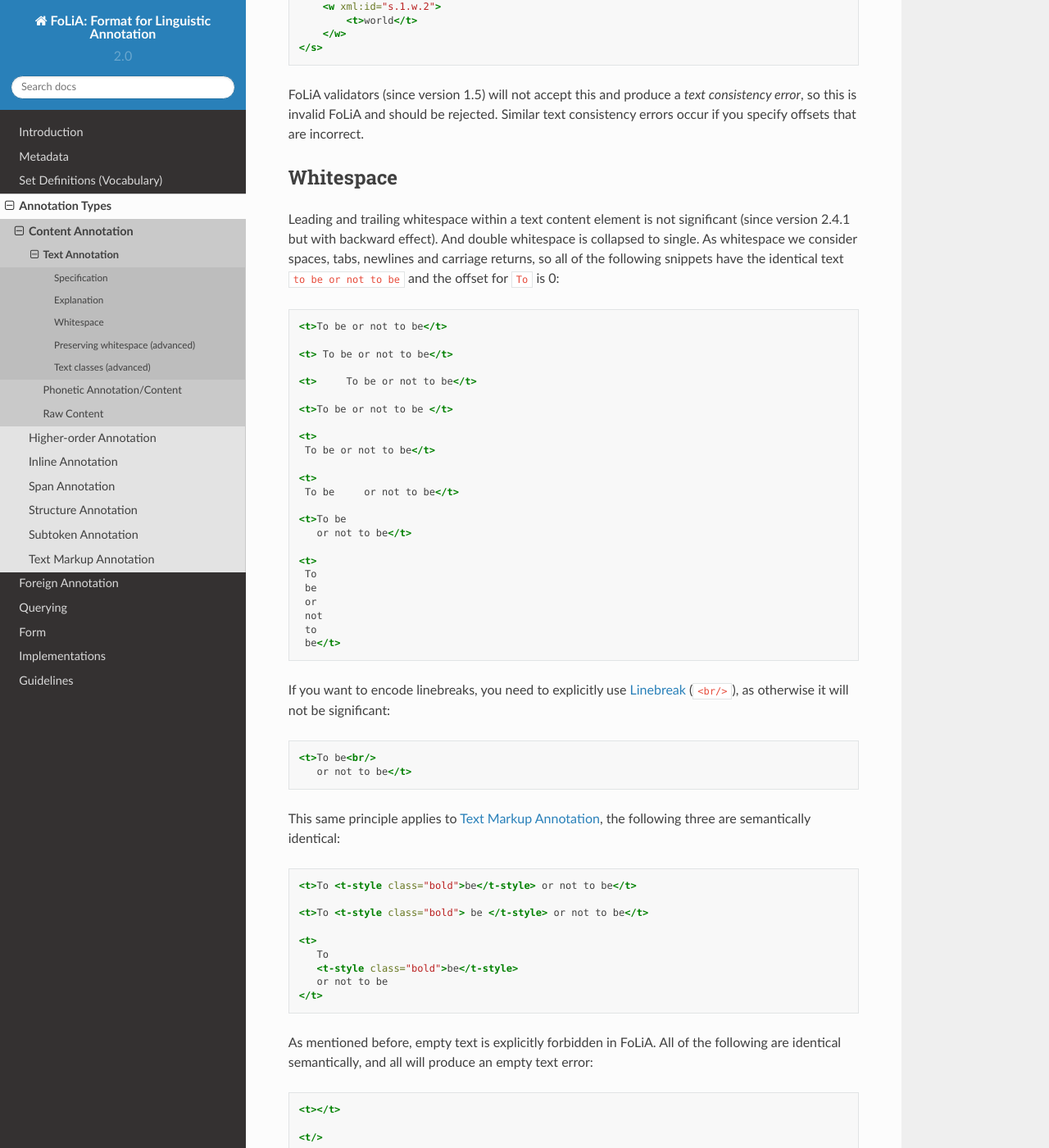
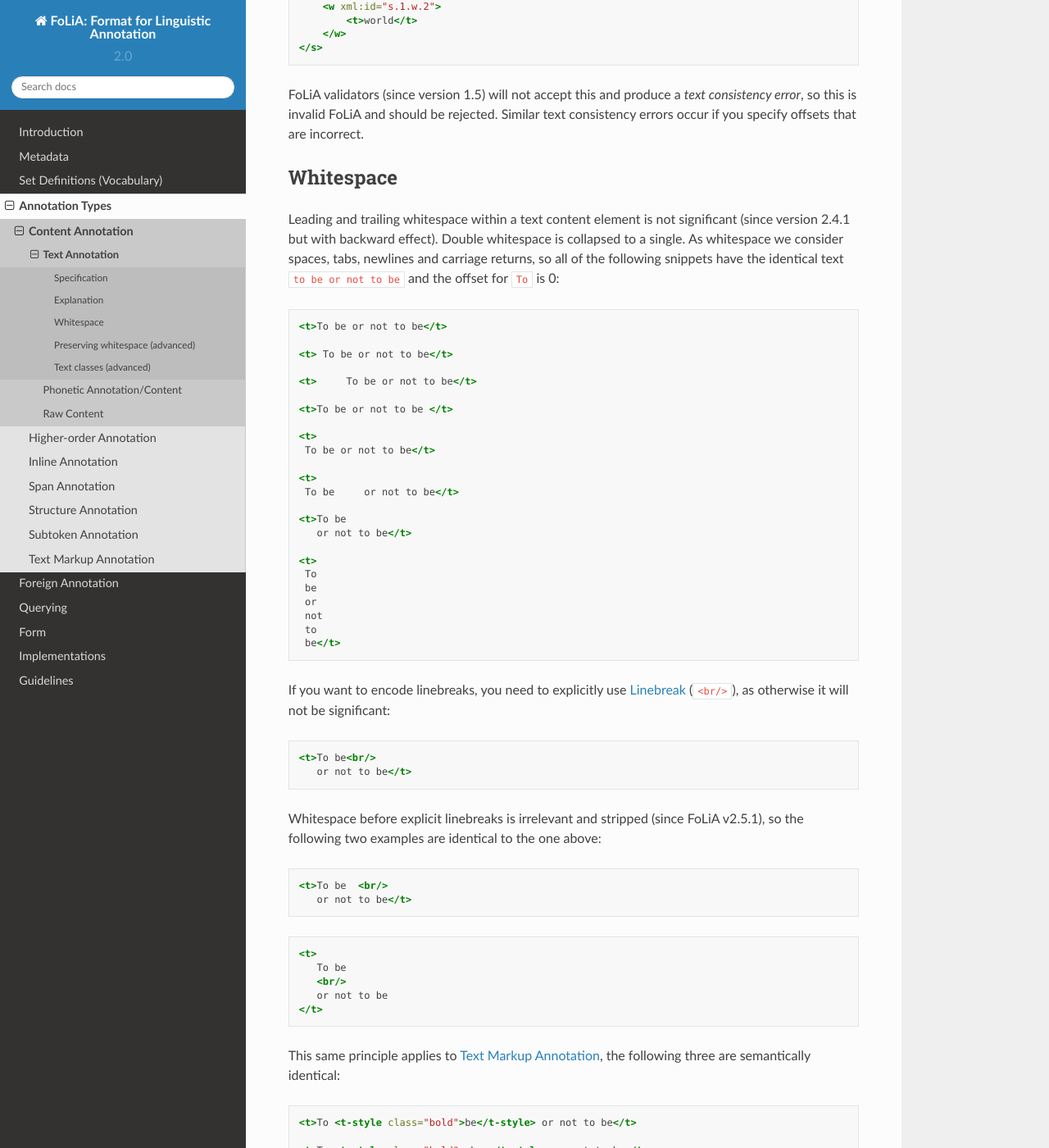
Before and after one commit to proycon/folia, a Sphinx documentation site: the page built from docs/source/text_annotation.rst, in a window 1280 px wide and 1400 px high, scrolled down 4119 px. Shown: the whole window at 82% size. Built offline with Sphinx 7.4.7 and the Read the Docs theme 2.0.0, drawn with Linux system fonts in a browser that asks for light colours.

Commit message:
documentation update for whitespace issue #101

```diff
--- a/docs/source/text_annotation.rst
+++ b/docs/source/text_annotation.rst
@@ -205,6 +205,21 @@ If you want to encode linebreaks, you need to explicitly use :ref:`linebreak_ann
 
    <t>To be<br/>
       or not to be</t>
+
+Whitespace before explicit linebreaks is irrelevant and stripped (since FoLiA v2.5.1), so the following two examples are identical to the one above:
+
+.. code-block:: xml
+
+   <t>To be  <br/>
+      or not to be</t>
+
+.. code-block:: xml
+
+   <t>
+      To be
+      <br/>
+      or not to be
+   </t>
 
 This same principle applies to :ref:`textmarkup_annotation_category`, the following three are semantically identical:
 
```
Also changed, not shown: other parts of docs/source/text_annotation.rst (+1 -1 lines).
